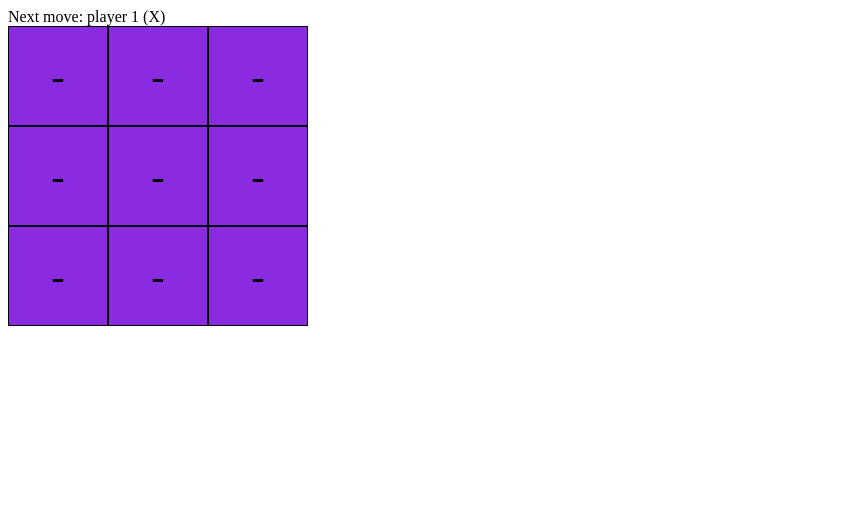
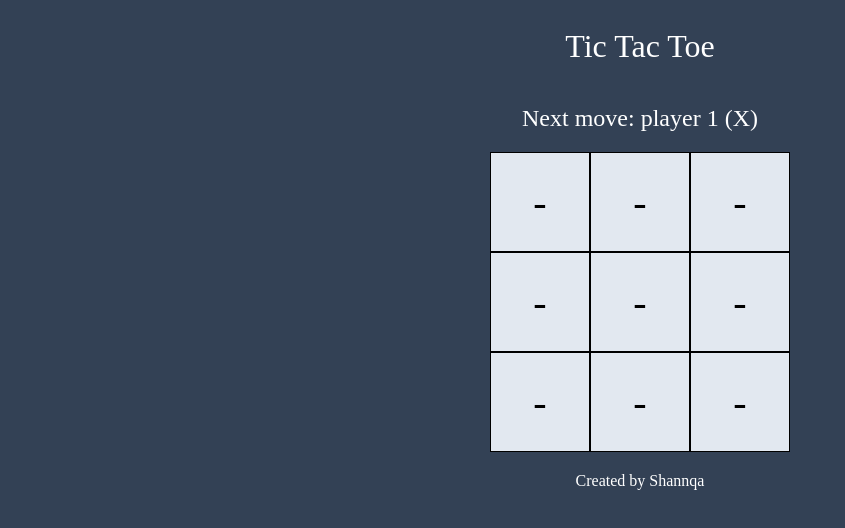
Before and after one commit to Shannqa/tic-tac-toe, a plain HTML site: page index.html in a window 1280 px wide. Shown: the whole page, without its empty margins (0-845 px from the left). Drawn offline with Linux system fonts and the light colour scheme.

Commit message:
Add a simple style

```diff
--- a/css/styles.css
+++ b/css/styles.css
@@ -1,13 +1,42 @@
+* {
+  box-sizing: border-box;
+}
+
+body {
+  background-color: #334155;
+  display: flex;
+  flex-direction: column;
+  justify-content: center;
+  align-items: center;
+}
+
+header {
+  color: #fff;
+  font-size: 2rem;
+  margin: 20px;
+}
+
+.player-info {
+  margin: 20px;
+  color: #fff;
+  font-size: 1.5rem;
+}
+
 .boardContainer {
   display: grid;
   grid-template-columns: 100px 100px 100px;
   grid-template-rows: 100px 100px 100px;
 }
 .boardContainer div {
-  background-color: blueviolet;
+  background-color: #e2e8f0;
   border: 1px solid black;
   font-size: 40px;
   display: flex;
   justify-content: center;
   align-items: center;
 }
+
+footer {
+  color: #fff;
+  margin: 20px;
+}
--- a/index.html
+++ b/index.html
@@ -9,9 +9,11 @@
     <title>Tic Tac Toe</title>
   </head>
   <body>
+    <header>Tic Tac Toe</header>
     <div class="player-info">
       <span class="active-player">Next move: player 1 (X)</span>
     </div>
     <div class="boardContainer"></div>
+    <footer>Created by Shannqa</footer>
   </body>
 </html>
```
